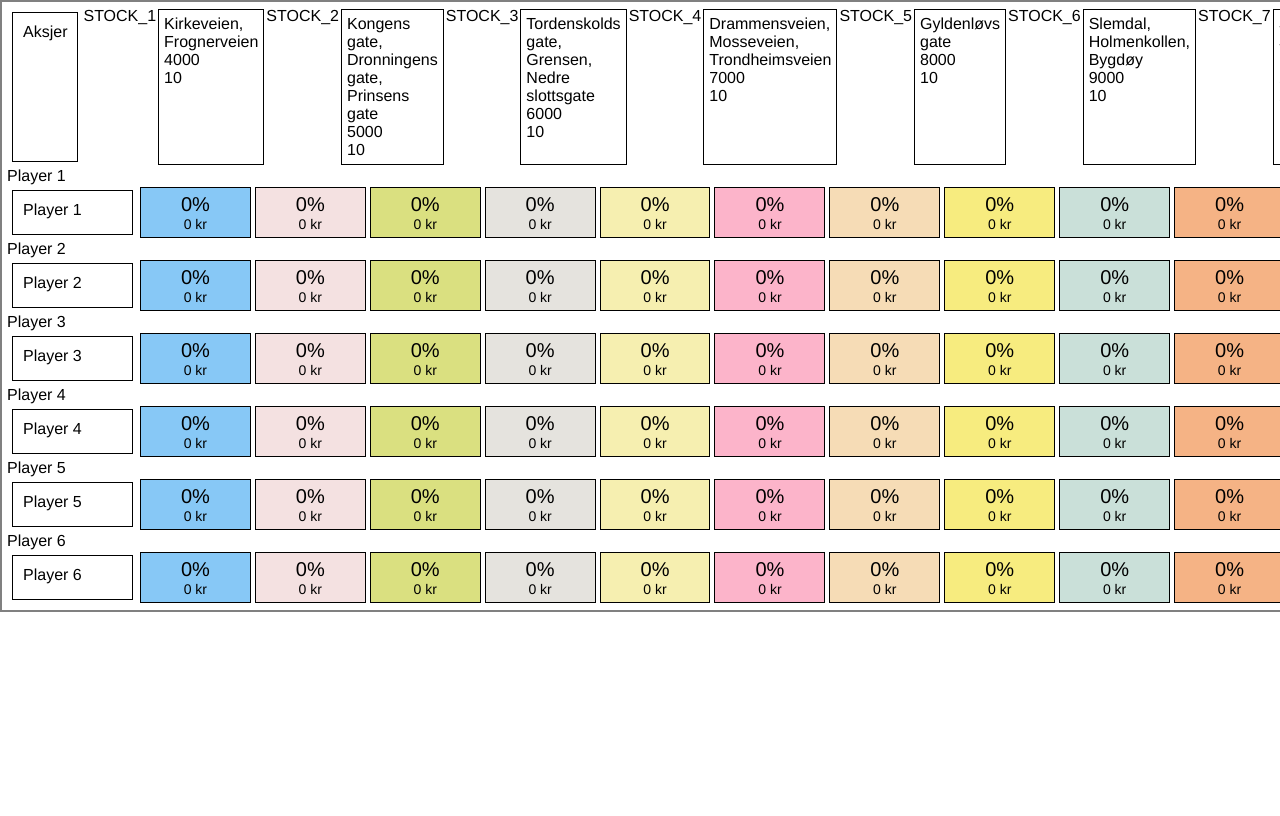
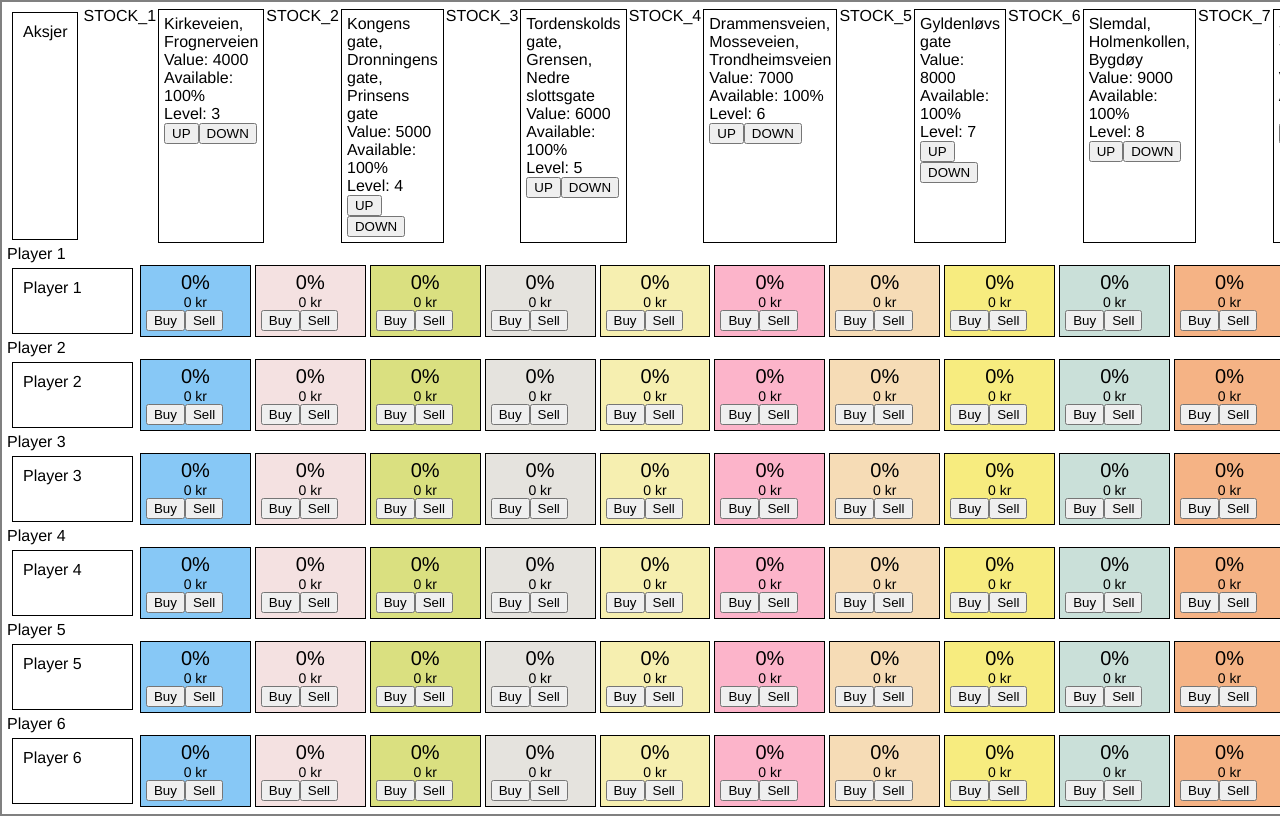
Before and after one commit to Tordensky/multimillionaer, a React (Create React App) app: page / in a window 1280 px wide. Shown: the top 816 px of the page. Built offline with nearby package versions, Linux system fonts and the light colour scheme.

Commit message:
Satt opp transaksjonslogikk

```diff
--- a/src/App.js
+++ b/src/App.js
@@ -2,6 +2,7 @@ import React, { Component } from 'react';
 import { connect } from 'react-redux';
 import styled from 'styled-components';
 import { Board } from './components/index';
+import { changeMainStockValues, stockTransaction } from './actions/index';
 
 
 const AppContainer = styled.div`
@@ -9,11 +10,16 @@ const AppContainer = styled.div`
 
 class App extends Component {
     render() {
-        const { stocks, players } = this.props;
+        const { stocks, players, onChangeStockPrice, onStockTransaction } = this.props;
 
         return (
             <AppContainer>
-                <Board stocks={stocks} players={players} />
+                <Board
+                    stocks={stocks}
+                    players={players}
+                    onChangeStockPrice={onChangeStockPrice}
+                    onStockTransaction={onStockTransaction}
+                />
             </AppContainer>
         );
     }
@@ -27,7 +33,14 @@ function mapStateToProps(state) {
 }
 
 function mapDispatchToProps(dispatch) {
-    return {}
+    return {
+        onChangeStockPrice(...stocks) {
+            dispatch(changeMainStockValues(...stocks));
+        },
+        onStockTransaction(...transactions) {
+            dispatch(stockTransaction(...transactions));
+        },
+    }
 }
 
 export default connect(mapStateToProps, mapDispatchToProps)(App);
--- /dev/null
+++ b/src/actions/index.js
@@ -0,0 +1,21 @@
+import { Record } from 'immutable';
+
+export const CHANGE_MAIN_STOCK_VALUES = 'CHANGE_MAIN_STOCK_VALUES';
+export function changeMainStockValues(...stocks) {
+    return {
+        type: CHANGE_MAIN_STOCK_VALUES,
+        payload: stocks,
+    }
+}
+
+export class StockTransactionRecord extends Record({ toId: '', fromId: '', stockID: '', count: 0 }) {
+
+}
+
+export const STOCK_TRANSACTION = 'STOCK_TRANSACTION';
+export function stockTransaction(...transactions) {
+    return {
+        type: STOCK_TRANSACTION,
+        payload: transactions,
+    }
+}
--- a/src/components/Board.jsx
+++ b/src/components/Board.jsx
@@ -1,6 +1,7 @@
 import React, { PureComponent } from 'react';
 import styled from 'styled-components';
-import { Stock } from './Stock';
+import { PlayerStock } from './PlayerStock';
+import { StockTransactionRecord } from '../actions/index';
 
 const BoardContainer = styled.div`
     width: 100vw;
@@ -40,8 +41,25 @@ const MainStockContainer = styled.div`
     border: solid black 1px;
 `;
 
-function Player({ data }) {
-    const stocks = data.get('stocks').map(stockData => <Stock key={stockData.get('stockID')} data={stockData} />);
+class Player extends PureComponent {
+    constructor(props) {
+        super(props);
+        this.onTradeStock = this.onTradeStock.bind(this);
+    }
+
+    onTradeStock(stockID, count = 0) {
+        this.props.onStockTransaction(new StockTransactionRecord({
+            toId: this.props.data.get('playerID'),
+            fromId: 'bank',
+            stockID,
+            count,
+        }))
+    }
+
+    render() {
+        const { data } = this.props;
+        const stocks = data.get('stocks')
+            .map(stockData => <PlayerStock key={stockData.get('stockID')} data={stockData} onTradeStock={this.onTradeStock} />);
 
         return (
             <PlayerContainer>
@@ -52,19 +70,52 @@ function Player({ data }) {
             </PlayerContainer>
         );
     }
+}
 
-function Stocks({ data }) {
+
+class MainStocks extends PureComponent {
+    render() {
+        const { data, onChangeStockPrice } = this.props;
         return (
             <StockContainer>
                 <StockInfo>Aksjer</StockInfo>
-            {data.map(stock =>
+                {data.map(stock => <MainStock key={stock.get('id')} stock={stock}
+                                              onChangeStockPrice={onChangeStockPrice} />)}
+            </StockContainer>
+        );
+    }
+}
+
+class MainStock extends PureComponent {
+    constructor(props) {
+        super(props);
+        this.onPriceDown = this.onPriceDown.bind(this);
+        this.onPriceUp = this.onPriceUp.bind(this);
+    }
+
+    onPriceUp() {
+        this.props.onChangeStockPrice(this.props.stock.levelUp());
+    }
+
+    onPriceDown() {
+        this.props.onChangeStockPrice(this.props.stock.levelDown());
+    }
+
+    render() {
+        const { stock } = this.props;
+        return (
             <MainStockContainer key={stock.get('id')}>
                 <div>{stock.name}</div>
-                    <div>{stock.getValue()}</div>
-                    <div>{stock.available}</div>
-                </MainStockContainer>)}
-        </StockContainer>
+                <div>Value: {stock.getValue()}</div>
+                <div>Available: {stock.available * 10}%</div>
+                <div>Level: {stock.level}</div>
+                <div>
+                    <button onClick={this.onPriceUp}>UP</button>
+                    <button onClick={this.onPriceDown}>DOWN</button>
+                </div>
+            </MainStockContainer>
         );
+    }
 }
 
 export class Board extends PureComponent {
@@ -75,11 +126,13 @@ export class Board extends PureComponent {
     }
 
     renderPlayers() {
-        return this.props.players.map(playerData => <Player key={playerData.playerID} data={playerData}/>);
+        return this.props.players.map(playerData => <Player key={playerData.playerID} data={playerData}
+                                                            onStockTransaction={this.props.onStockTransaction} />);
     }
 
     renderStocks() {
-        return (<Stocks data={this.props.stocks} />);
+        const { onChangeStockPrice } = this.props;
+        return (<MainStocks data={this.props.stocks} onChangeStockPrice={onChangeStockPrice} />);
     }
 
     render() {
--- a/src/components/Stock.jsx
+++ b/src/components/PlayerStock.jsx
@@ -29,9 +29,21 @@ const StockBackground = styled.div`
     opacity: 0.5;
 `;
 
+export class PlayerStock extends PureComponent {
+    constructor(props) {
+        super(props);
+        this.buyStock = this.buyStock.bind(this);
+        this.sellStock = this.sellStock.bind(this);
+    }
 
+    buyStock() {
+        this.props.onTradeStock(this.props.data.get('stockID'), 1);
+    }
 
-export class Stock extends PureComponent {
+    sellStock() {
+        this.props.onTradeStock(this.props.data.get('stockID'), -1);
+    }
+
     render() {
         const { data } = this.props;
         return (
@@ -39,6 +51,10 @@ export class Stock extends PureComponent {
                 <StockBackground style={{ backgroundColor: data.get('color') }}/>
                 <StockCount>{data.get('count') * 10}%</StockCount>
                 <StockValue>{data.get('value')} kr</StockValue>
+                <div>
+                    <button onClick={this.buyStock}>Buy</button>
+                    <button onClick={this.sellStock}>Sell</button>
+                </div>
             </StockContainer>
         );
     }
--- a/src/reducers/playerReducer.js
+++ b/src/reducers/playerReducer.js
@@ -1,12 +1,10 @@
 import { Map, Record, List } from 'immutable';
 import { StocksInitialState } from './stockReducer';
+import { STOCK_TRANSACTION } from '../actions/index';
 
 const Players = ['Player 1', 'Player 2', 'Player 3', 'Player 4', 'Player 5', 'Player 6'];
 
-class PlayerRecord extends Record({
-    playerID: '',
-    stocks: List()
-}) {
+class PlayerRecord extends Record({playerID: '', stocks: List()}) {
     viewModel(stockInfo = Map()) {
         const playerStocksViewModel = this.stocks.map(stock => {
             const calculatedValue = stockInfo.get(stock.stockID).calculateStockValue(stock.count);
@@ -48,6 +46,20 @@ function defaultState() {
 
 export function playerReducer(state = defaultState(), action) {
     switch (action.type) {
+    case STOCK_TRANSACTION:
+        return state.withMutations(s => {
+            action.payload.forEach(transaction => {
+                if (s.has(transaction.fromId)) {
+                    s = s.updateIn([transaction.fromId, 'stocks', transaction.stockID, 'count'], c => c - transaction.count )
+                }
+
+                if (s.has(transaction.toId)) {
+                    s = s.updateIn([transaction.toId, 'stocks', transaction.stockID, 'count'], c => c + transaction.count )
+                }
+                return s;
+            })
+        });
+
     default:
         return state;
     }
--- a/src/reducers/stockReducer.js
+++ b/src/reducers/stockReducer.js
@@ -1,4 +1,5 @@
 import { Map, OrderedMap, Record } from 'immutable';
+import { CHANGE_MAIN_STOCK_VALUES, STOCK_TRANSACTION } from '../actions/index';
 
 class StockRecord extends Record(
     {
@@ -15,6 +16,14 @@ class StockRecord extends Record(
 
     calculateStockValue(numStocks) {
         return this.getValue() * numStocks;
+    }
+
+    levelUp() {
+        return this.update('level', l => (l < StockPrice.length) ? l + 1 : l);
+    }
+
+    levelDown() {
+        return this.update('level', l => (l > 0) ? l - 1 : l); //this.update('level', l => l > 0 ? l + 1 : l);
     }
 }
 
@@ -132,6 +141,29 @@ export const StocksInitialState = OrderedMap({
 const defualtState = StocksInitialState;
 export function stockReducer(state = defualtState, action) {
     switch (action.type) {
+    case CHANGE_MAIN_STOCK_VALUES:
+        return state.withMutations(s => {
+            action.payload.forEach(stock => {
+               s = s.set(stock.id, stock);
+            });
+            return s;
+        });
+
+    case STOCK_TRANSACTION:
+        return state.withMutations(s => {
+            action.payload.forEach(transaction => {
+                if (transaction.fromId === 'bank') {
+                    s = s.update(transaction.stockID, s => s.update('available', count => count - transaction.count));
+                }
+
+                if (transaction.toId === 'bank') {
+                    s = s.update(transaction.stockID, s => s.update('available', count => count + transaction.count));
+                }
+
+                return s;
+            })
+        });
+
     default:
         return state;
     }
```
Lines whose indentation alone changed are shown as unchanged.
